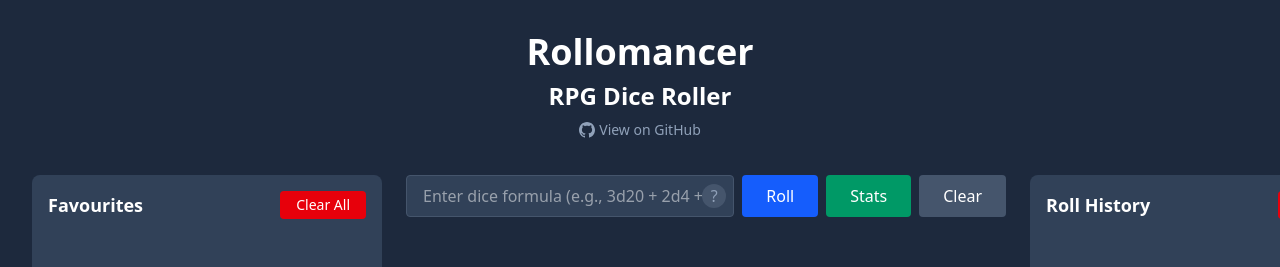
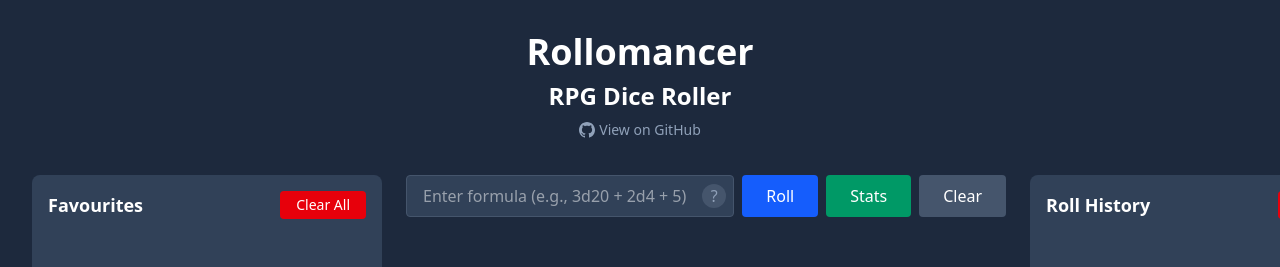
Before and after one commit to djmorton42/rollomancer, a React (Vite) app: page / in a window 1280 px wide. Shown: the top 267 px of the page. Built offline with nearby package versions, Linux system fonts and the light colour scheme.

Commit message:
Update formula helper text

```diff
--- a/src/components/DiceInput.tsx
+++ b/src/components/DiceInput.tsx
@@ -29,7 +29,7 @@ export function DiceInput({ formula, setFormula, onRoll, onStats, onClear }: Dic
             type="text"
             value={formula}
             onChange={(e) => setFormula(e.target.value)}
-            placeholder="Enter dice formula (e.g., 3d20 + 2d4 + 5)"
+            placeholder="Enter formula (e.g., 3d20 + 2d4 + 5)"
             className="w-full px-4 py-2 rounded bg-slate-700 border border-slate-600 focus:border-blue-500 focus:outline-none"
           />
           <div
```
